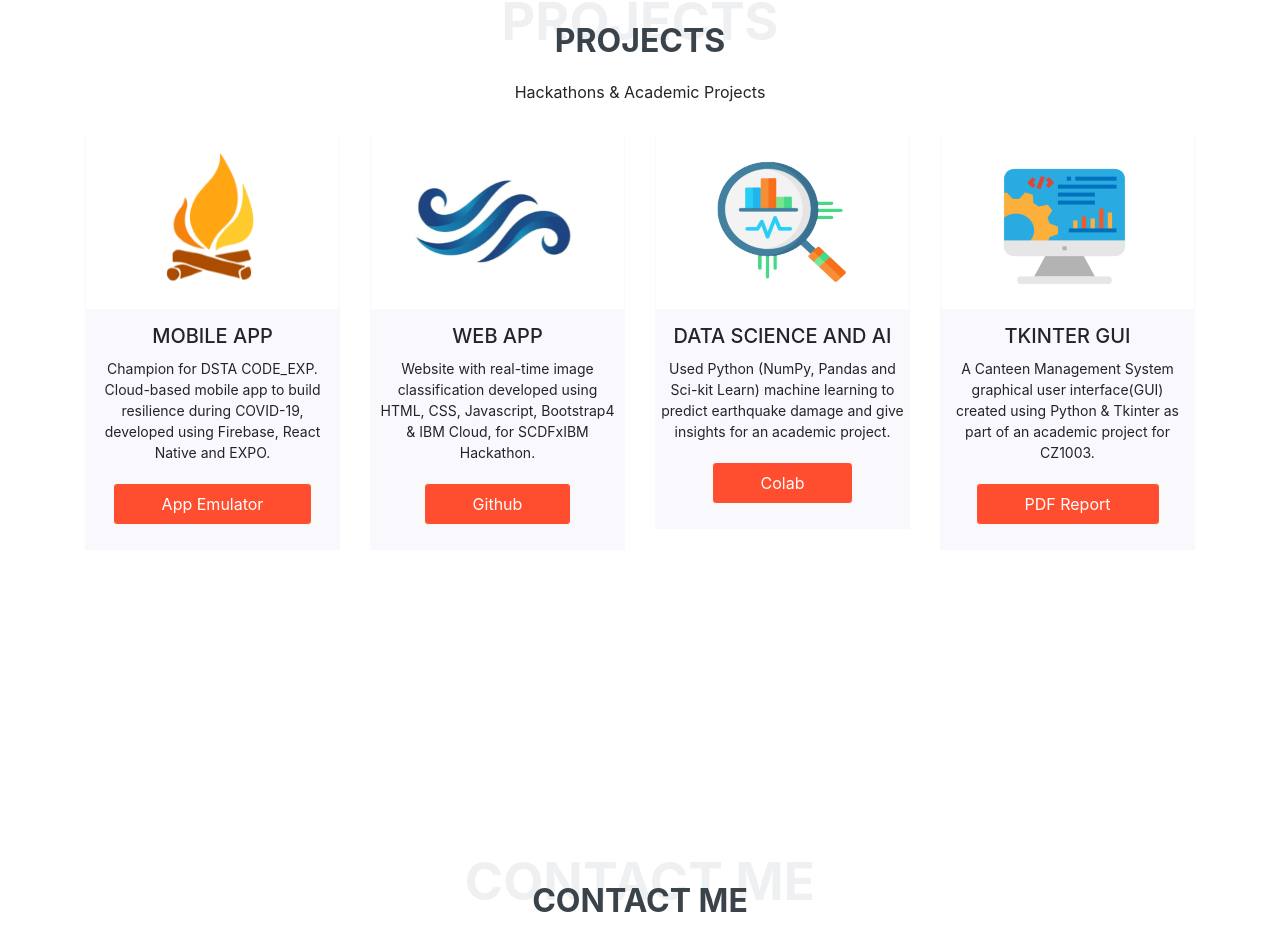
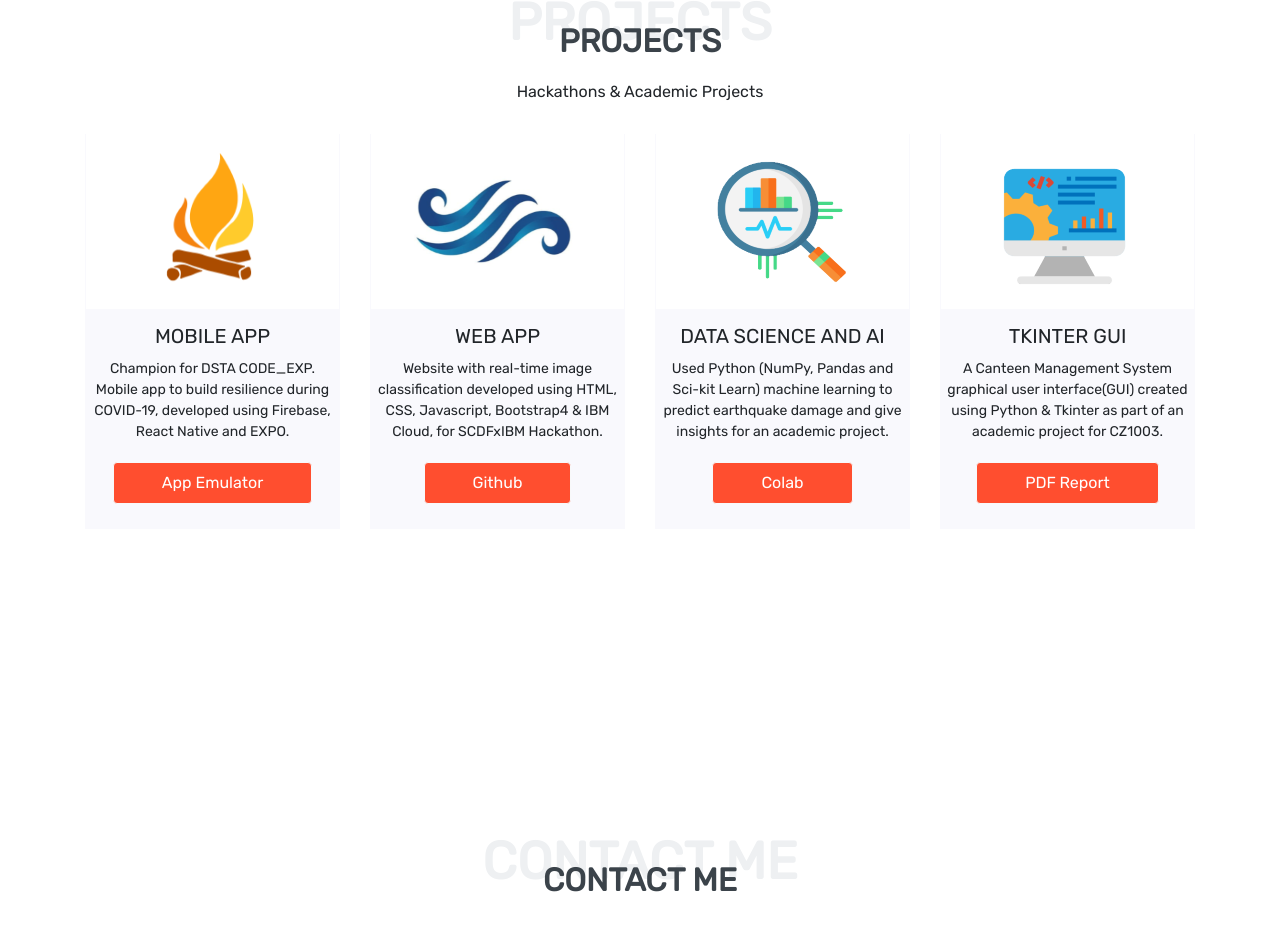
Before and after one commit to qy2000/resume, a plain HTML site: page index.html in a window 1280 px wide. Shown: the part 2389-3333 px from the top of the page. Drawn offline with nearby package versions, Linux system fonts and the light colour scheme; a web font is replaced by a local one.

Commit message:
updated index and css

```diff
--- a/css/style.css
+++ b/css/style.css
@@ -21,6 +21,7 @@ body {
     --Rubik: "Rubik", cursive;
     --Patua: "Patua One", cursive;
     --Lobster: "lobster", cursive;
+    --Acme: "Acme", cursive;
     --light-black: #2e2c2caf;
     --bggradient: linear-gradient(to bottom, #dd2476, #ff512f);
     --light-gray: rgba(255, 255, 255, 0.877);
@@ -140,6 +141,7 @@ header .container .col-md-7 p {
     text-align: center;
     padding: 30px 0;
     position: relative;
+    font-family: var(--Rubik);
 }
 
 .section-title h2 {
@@ -151,6 +153,7 @@ header .container .col-md-7 p {
     color: #3b434a;
     position: relative;
     z-index: 2;
+    font-family: var(--Rubik);
 }
 
 .section-title span {
@@ -164,12 +167,14 @@ header .container .col-md-7 p {
     font-size: 52px;
     text-transform: uppercase;
     line-height: 0;
+    font-family: var(--Rubik);
 }
 
 .section-title p {
     margin-bottom: 0;
     position: relative;
     z-index: 2;
+    font-family: var(--Rubik);
 }
 
 @media (max-width: 480px) {
@@ -298,7 +303,7 @@ ul.timeline:after {
 li.timeline-item {
     margin: 20px 0;
     align-items: center;
-
+    font-family: "Rubik", sans-serif;
 }
 
 /* Timeline item circle marker */
@@ -369,6 +374,7 @@ li.timeline-item::before {
     -moz-transition: all 0.4s ease 0s;
     -o-transition: all 0.4s ease 0s;
     transition: all 0.4s ease 0s;
+    font-family: var(--Rubik);
 }
 
 .feature_item img {
@@ -396,6 +402,7 @@ li.timeline-item::before {
     background: #ff4e2f;
     color: #fff;
     margin-top: 15px;
+    font-family: var(--Rubik);
 }
 
 .feature_item:hover {
--- a/index.html
+++ b/index.html
@@ -165,7 +165,7 @@
                         <div class="feature_item">
                             <img src="./assets/icon_1.png" alt="">
                             <h4>Mobile App</h4>
-                            <p>Champion for DSTA CODE_EXP. Cloud-based mobile app to build
+                            <p>Champion for DSTA CODE_EXP. Mobile app to build
                                 resilience during COVID-19, developed using
                                 Firebase,
                                 React Native and EXPO. </p>
@@ -239,7 +239,8 @@
                             href="https://qy2000.github.io/resume-website/"><i
                                 class="fas fa-globe-americas fa-2x mb-4"></i>
                             <h4 class="contact-item-title h5 text-uppercase">Website</h4>
-                            <p class="text-small mb-0">https://qy2000.github.io/resume-website/</p>
+                            <p class="text-small mb-0">qy2000.github.io/resume
+                            </p>
                         </a></div>
                     <div class="col-lg-3 col-md-6 mb-4 mb-lg-0"><a
                             class="px-4 py-5 text-center contact-item shadow-sm d-block reset-anchor"
```
